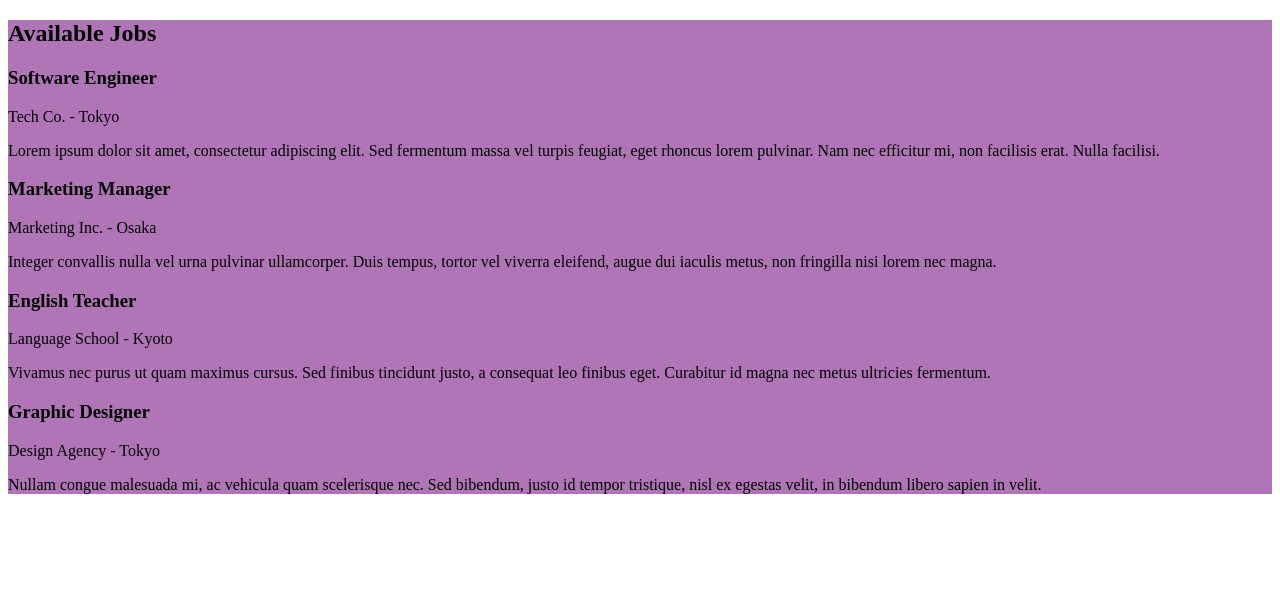
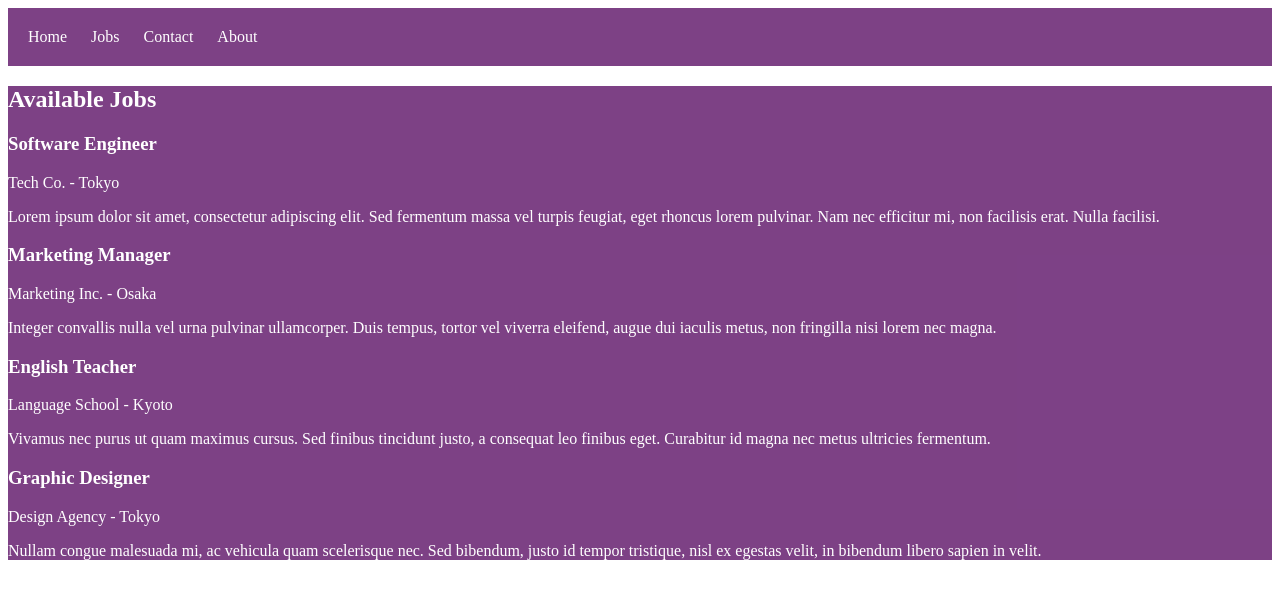
Before and after one commit to sapna23sharma/website-work-opportunities-in-japan, a plain HTML site: page job.html in a window 1280 px wide. Drawn offline with Linux system fonts and the light colour scheme.

Commit message:
Update job.html

```diff
--- a/job.html
+++ b/job.html
@@ -6,11 +6,43 @@
     <title>Jobs</title>
 </head>
 <style>
+    header {
+    background-color:#560861c4;
+    color: #fff;
+    padding :20px;
+    }
+    nav ul {
+    list-style-type: none;
+    margin: 0;
+    padding: 0;
+}
+
+nav ul li {
+    display: inline;
+    margin-right: 20px;
+}
+
+nav ul li a {
+    color: #ffffff;
+    text-decoration: none;
+}
+
     .container{
-        background-color: #75128294;
+        background-color: #560861c4;
+        color: white;
     }
 </style>
 <body>
+    <header>
+        <nav>
+            <ul>
+                <li><a href="index.html">Home</a></li>
+                <li><a href="jobs.html">Jobs</a></li>
+                <li><a href="contact.html">Contact</a></li>
+                <li><a href="about.html">About</a></li>
+            </ul>
+        </nav>
+    </header>
     <section id="jobs">
         <div class="container">
             <h2>Available Jobs</h2>
```
